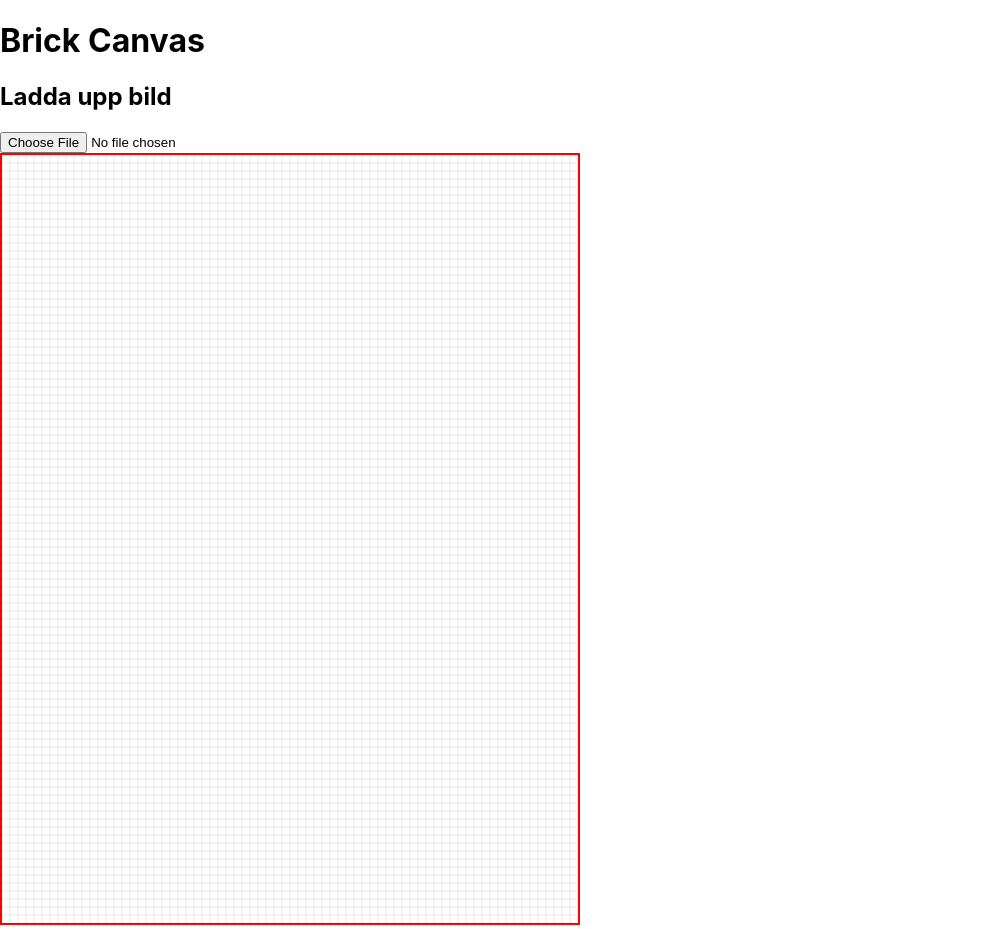
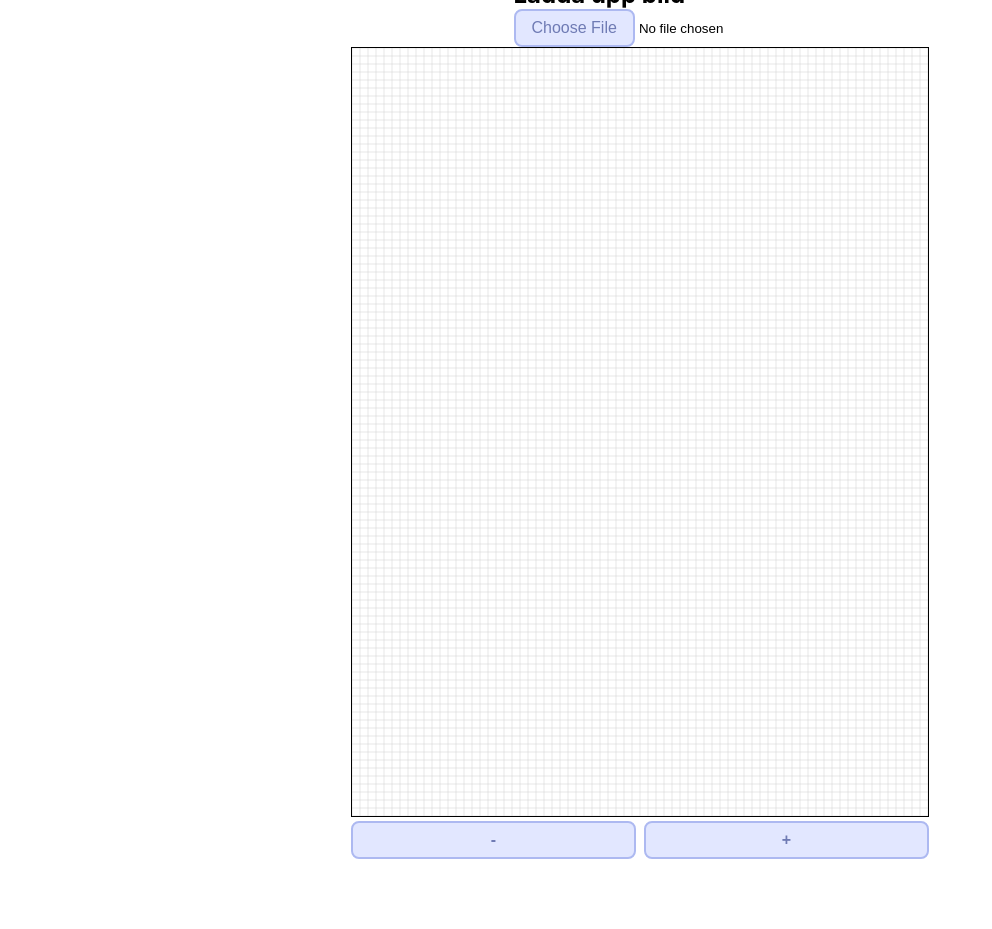
Before and after one commit to Wztrbrg/brick-canvas, a React (Create React App) app: page / in a window 1280 px wide. Shown: the whole page, without its empty margins (0-992 px from the left). After the commit the page ends 859 px from the top, so only its background shows below. Built offline with nearby package versions, Linux system fonts and the light colour scheme.

Commit message:
added some basic styling, added buttons for zooming in/out, added some functions for calculating grid-cell colors

```diff
--- a/src/App.jsx
+++ b/src/App.jsx
@@ -1,5 +1,6 @@
 import React, { useState } from "react";
 import Canvas from "./components/Canvas";
+import "./app.css"
 
 function App() {
   const [file, setFile] = useState();
@@ -16,17 +17,17 @@ function App() {
     }
   }
 
-
-
   return (
     <>
-      <div className="App">
+      <div className="page-wrapper">
         <h1>Brick Canvas</h1>
-        <h2>Ladda upp bild</h2>
-        <input type="file" onChange={handleChange} />
-      </div>
-      <div>
-        <Canvas file={file} image={image} />
+        <div className="input-wrapper">
+          <h2>Ladda upp bild</h2>
+          <input type="file" onChange={handleChange} />
+        </div>
+        <div className="canvas-wrapper">
+          <Canvas file={file} image={image} />
+        </div>
       </div>
     </>
   );
--- /dev/null
+++ b/src/app.css
@@ -0,0 +1,7 @@
+.page-wrapper {
+  height: 100vh;
+  display: flex;
+  flex-direction: column;
+  align-items: center;
+  justify-content: center;
+}
--- a/src/components/Canvas.jsx
+++ b/src/components/Canvas.jsx
@@ -1,14 +1,45 @@
-import React from "react";
+import React, { useEffect, useState } from "react";
 import useCanvas from "../hooks/useCanvas";
+import "./canvas.css"
 
 // Canvas component handles displaying and fitting the uploaded image correctly
 function Canvas({ file, image }) {
+  const canSizes = [
+    {
+      "-": {
+        width: 576,
+        height: 768,
+        cellSize: 8,
+      },
+      "+": {
+        width: 720,
+        height: 960,
+        cellSize: 10,
+      }
+    }
+  ]
+  const [currentSize, setCurrentSize] = useState(canSizes[0]["-"]);
+
+  //Used for zooming in/out on canvas
+  useEffect(() => {
+    const canvas = canvasRef.current;
+    let cellSize;
+    canvas.width = currentSize.width;
+    canvas.height = currentSize.height;
+    cellSize = currentSize.cellSize;
+
+  }, [currentSize]);
+
+  const changeCanvasSize = (size) => {
+    setCurrentSize(size);
+  };
+
+
   const draw = (ctx) => {
     ctx.clearRect(0, 0, ctx.canvas.width, ctx.canvas.height);
 
     // Function for drawing grid on image
     const innerDrawGrid = (context) => {
-      const cellSize = 8; // Size of each LEGO piece cell in pixels
       const canvasWidth = context.canvas.width;
       const canvasHeight = context.canvas.height;
 
@@ -16,7 +47,7 @@ function Canvas({ file, image }) {
       context.lineWidth = 0.5;
 
       // Draw vertical lines
-      for (let x = 0; x <= canvasWidth; x += cellSize) {
+      for (let x = 0; x <= canvasWidth; x += currentSize.cellSize) {
         context.beginPath();
         context.moveTo(x, 0);
         context.lineTo(x, canvasHeight);
@@ -24,7 +55,7 @@ function Canvas({ file, image }) {
       }
 
       // Draw horizontal lines
-      for (let y = 0; y <= canvasHeight; y += cellSize) {
+      for (let y = 0; y <= canvasHeight; y += currentSize.cellSize) {
         context.beginPath();
         context.moveTo(0, y);
         context.lineTo(canvasWidth, y);
@@ -59,7 +90,18 @@ function Canvas({ file, image }) {
 
   const canvasRef = useCanvas(draw);
 
-  return <canvas className="canvas-test" ref={canvasRef} height={768} width={576} />;
+  return (
+    <>
+      <canvas className="canvas" ref={canvasRef} />
+      <div className="btn-container">
+          {Object.keys(canSizes[0]).map((sizeKey, index) => (
+            <button key={index} onClick={() => changeCanvasSize(canSizes[0][sizeKey])}>
+              {sizeKey}
+            </button>
+          ))}
+        </div>
+    </>
+  );
 };
 
 export default Canvas;
--- /dev/null
+++ b/src/components/canvas.css
@@ -0,0 +1,30 @@
+.canvas {
+  border: 1px solid black;
+}
+
+input::file-selector-button {
+  padding: 8px 16px;
+  border: 2px solid #adb9f1;
+  border-radius: 8px;
+  background-color: #e2e7ff;
+  color: #6f7bb4;
+  font-size: 16px;
+  font-weight: 500;
+}
+
+.btn-container {
+  width: 100%;
+  display: flex;
+  gap: 8px;
+}
+
+.btn-container button {
+  width: 50%;
+  padding: 8px 0;
+  border: 2px solid #adb9f1;
+  border-radius: 8px;
+  background-color: #e2e7ff;
+  color: #6f7bb4;
+  font-size: 16px;
+  font-weight: 600;
+}
--- a/src/index.css
+++ b/src/index.css
@@ -1,3 +1,9 @@
+*, body, html {
+  padding: 0;
+  margin: 0;
+  box-sizing: border-box;
+}
+
 body {
   margin: 0;
   font-family: -apple-system, BlinkMacSystemFont, 'Segoe UI', 'Roboto', 'Oxygen',
@@ -11,8 +17,3 @@ code {
   font-family: source-code-pro, Menlo, Monaco, Consolas, 'Courier New',
     monospace;
 }
-
-.canvas-test {
-  border: 2px solid red;
-  object-fit: cover;
-}
```
Also changed, not shown: src/utils/canvasUtils.js (added, +39 -0 lines).
